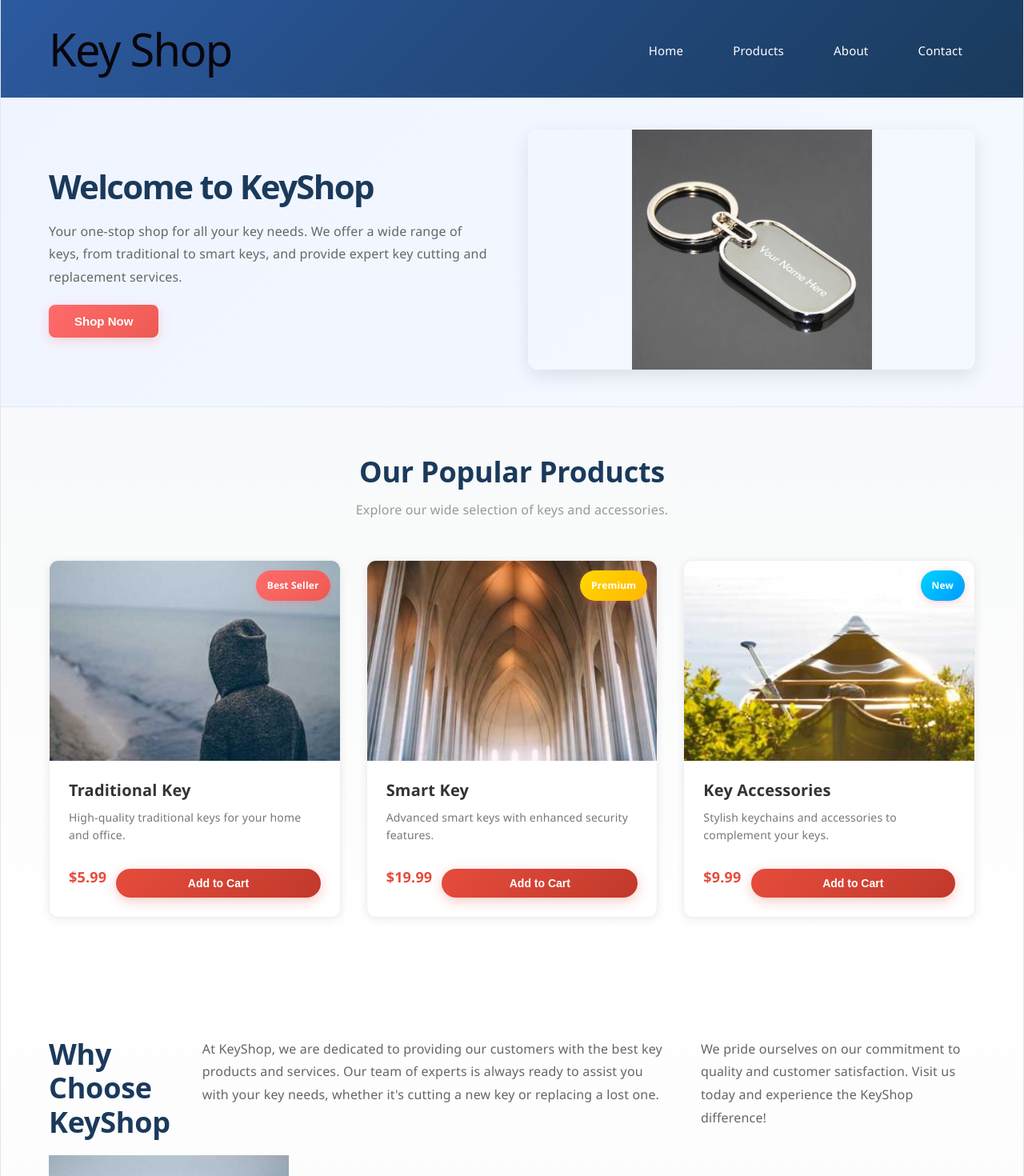
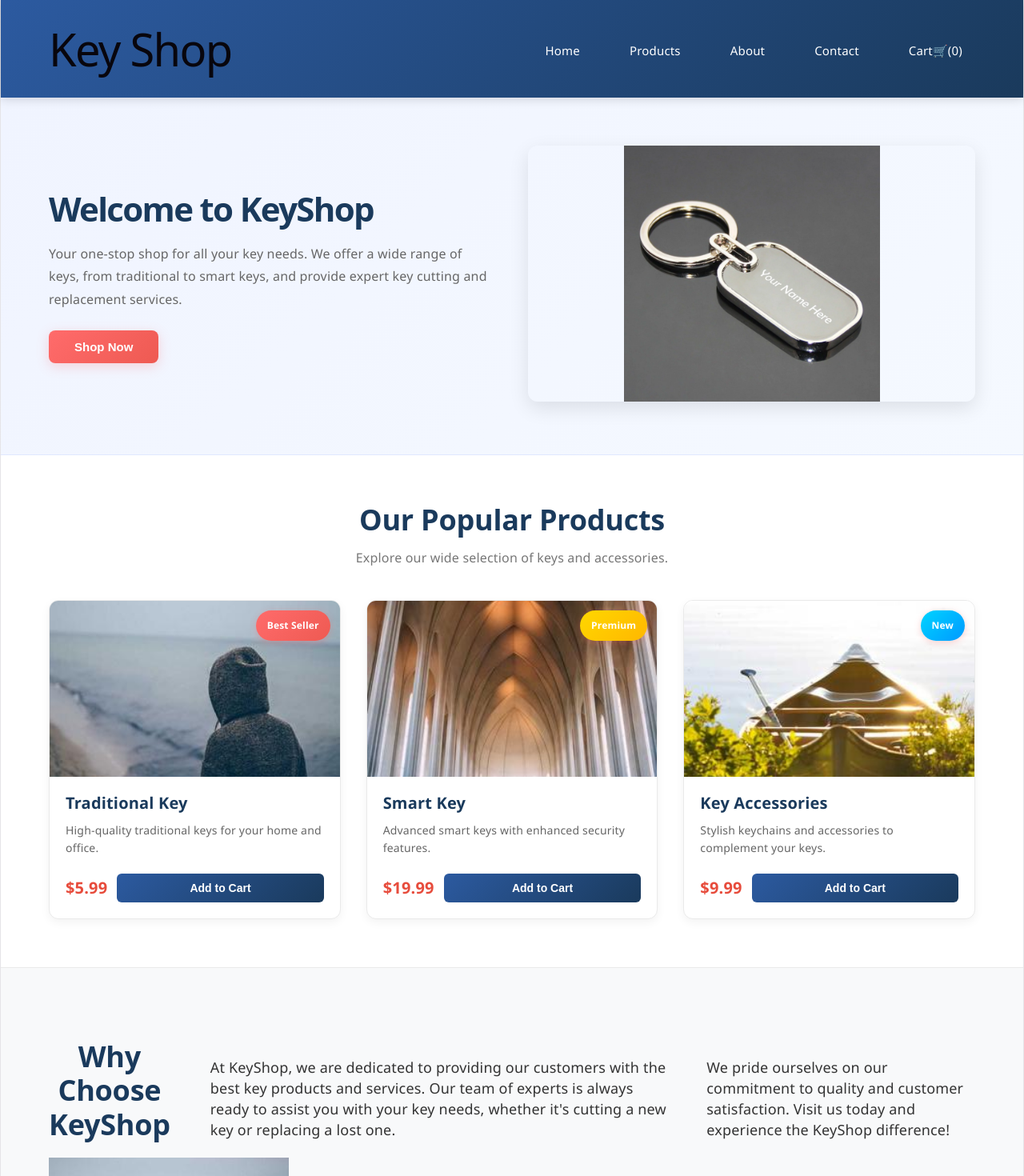
Before and after one commit to HarshRajGH/MERN_SUMMER_TERM, a React (Vite) app in the folder keyShop/: page / in a window 1280 px wide. Shown: the top 1470 px of the page at 80% size. Built offline with nearby package versions, Linux system fonts and the light colour scheme.

Commit message:
added Cart Function
updated home with cart function.

```diff
--- a/keyShop/src/App.css
+++ b/keyShop/src/App.css
@@ -1,48 +1,38 @@
+/* ===== GLOBAL RESET ===== */
 * {
     margin: 0;
     padding: 0;
     box-sizing: border-box;
 }
 
-html, body, #root {
-    margin: 0;
-    padding: 0;
-    min-height: 100%;
+html, body {
+    height: 100%;
     font-family: 'Segoe UI', Tahoma, Geneva, Verdana, sans-serif;
+    background-color: #f8f9fa;
+    color: #333333;
 }
 
-body {
-    min-height: 100vh;
-    background-color: #f8f9fa;
-}
-
-#root {
-    min-height: 100vh;
-    width: 100%;
-    overflow-x: hidden;
-}
-
-.App {
+#root, .App {
     display: flex;
     flex-direction: column;
     min-height: 100vh;
     width: 100%;
-    overflow-x: hidden;
 }
 
-/* ===== HEADER ===== */
+/* ===== HEADER (STICKY) ===== */
 header {
+    position: sticky;
+    top: 0;
+    left: 0;
+    width: 100%;
+    z-index: 1000;
     background: linear-gradient(135deg, #2c5aa0 0%, #1a3a5c 100%);
     color: #ffffff;
     padding: 16px 60px;
-    text-align: left;
     display: flex;
     justify-content: space-between;
     align-items: center;
     gap: 40px;
-    box-sizing: border-box;
-    width: 100%;
-    max-width: 100%;
     box-shadow: 0 2px 12px rgba(0, 0, 0, 0.15);
     font-weight: 600;
     font-size: 24px;
@@ -50,17 +40,12 @@ header {
 
 nav ul {
     list-style: none;
-    padding: 0;
     display: flex;
     gap: 30px;
 }
 
-nav ul li {
-    display: inline-block;
-}
-
 nav ul li a {
-    color: #fff;
+    color: #ffffff;
     text-decoration: none;
     font-size: 15px;
     font-weight: 500;
@@ -68,6 +53,10 @@ nav ul li a {
     padding: 8px 16px;
     border-radius: 6px;
     position: relative;
+}
+
+nav ul li a:hover {
+    background-color: rgba(255, 255, 255, 0.1);
 }
 
 nav ul li a::after {
@@ -83,24 +72,9 @@ nav ul li a::after {
     transition: transform 0.3s ease;
 }
 
-nav ul li a:hover {
-    background-color: rgba(255, 255, 255, 0.1);
-}
-
 nav ul li a:hover::after {
     transform: scaleX(1);
     transform-origin: left;
-}
-
-/* ===== FOOTER ===== */
-footer {
-    margin-top: auto;
-    background: linear-gradient(135deg, #1a2332 0%, #2c3e50 100%);
-    color: #fff;
-    text-align: center;
-    padding: 30px;
-    box-shadow: 0 -2px 12px rgba(0, 0, 0, 0.15);
-    font-size: 14px;
 }
 
 /* ===== HERO SECTION ===== */
@@ -108,7 +82,7 @@ footer {
     display: flex;
     justify-content: space-between;
     align-items: center;
-    padding: 40px 60px;
+    padding: 60px 60px;
     gap: 40px;
     background: linear-gradient(135deg, #f0f4ff 0%, #f5f9ff 100%);
     border-bottom: 1px solid #e0e8ff;
@@ -117,28 +91,6 @@ footer {
 .herotext {
     width: 50%;
     animation: slideInLeft 0.6s ease-out;
-}
-
-@keyframes slideInLeft {
-    from {
-        opacity: 0;
-        transform: translateX(-30px);
-    }
-    to {
-        opacity: 1;
-        transform: translateX(0);
-    }
-}
-
-@keyframes slideInRight {
-    from {
-        opacity: 0;
-        transform: translateX(30px);
-    }
-    to {
-        opacity: 1;
-        transform: translateX(0);
-    }
 }
 
 .herotext h1 {
@@ -152,16 +104,15 @@ footer {
 .herotext p {
     font-size: 16px;
     line-height: 1.8;
-    margin-bottom: 20px;
-    color: #666;
-    font-weight: 400;
+    margin-bottom: 24px;
+    color: #666666;
 }
 
 .herotext button {
     padding: 12px 32px;
     font-size: 15px;
     background: linear-gradient(135deg, #ff6b6b 0%, #ee5a52 100%);
-    color: #fff;
+    color: #ffffff;
     border: none;
     border-radius: 8px;
     cursor: pointer;
@@ -184,7 +135,7 @@ footer {
 .heroimage img {
     width: 100%;
     height: auto;
-    max-height: 300px;
+    max-height: 320px;
     object-fit: contain;
     border-radius: 12px;
     box-shadow: 0 8px 24px rgba(0, 0, 0, 0.1);
@@ -192,18 +143,18 @@ footer {
 }
 
 .heroimage img:hover {
-    transform: scale(1.03);
+    transform: scale(1.02);
     box-shadow: 0 12px 32px rgba(0, 0, 0, 0.15);
 }
 
 /* ===== PRODUCTS SECTION ===== */
 .products-section {
     padding: 60px 60px;
-    background: linear-gradient(180deg, #f8f9fa 0%, #ffffff 100%);
+    background-color: #ffffff;
 }
 
 .products-header {
-    margin-bottom: 50px;
+    margin-bottom: 40px;
     text-align: center;
 }
 
@@ -216,37 +167,36 @@ footer {
 
 .products-header p {
     font-size: 16px;
-    color: #999;
-    font-weight: 400;
+    color: #777777;
 }
 
 .productGrid {
     display: grid;
-    grid-template-columns: repeat(auto-fit, minmax(300px, 1fr));
+    grid-template-columns: repeat(auto-fit, minmax(280px, 1fr));
     gap: 32px;
 }
 
 .product-card {
-    background: #fff;
+    background: #ffffff;
     border-radius: 12px;
     overflow: hidden;
-    box-shadow: 0 2px 12px rgba(0, 0, 0, 0.08);
-    transition: all 0.4s cubic-bezier(0.23, 1, 0.320, 1);
+    box-shadow: 0 4px 12px rgba(0, 0, 0, 0.05);
+    transition: all 0.3s ease;
     display: flex;
     flex-direction: column;
     height: 100%;
-    border: 1px solid #f0f0f0;
+    border: 1px solid #eaeaea;
 }
 
 .product-card:hover {
-    transform: translateY(-8px);
-    box-shadow: 0 12px 32px rgba(0, 0, 0, 0.15);
+    transform: translateY(-6px);
+    box-shadow: 0 12px 24px rgba(0, 0, 0, 0.12);
 }
 
 .product-image {
     position: relative;
     width: 100%;
-    height: 250px;
+    height: 220px;
     overflow: hidden;
     background: #f8f9fa;
 }
@@ -259,7 +209,7 @@ footer {
 }
 
 .product-card:hover .product-image img {
-    transform: scale(1.08);
+    transform: scale(1.05);
 }
 
 .badge {
@@ -273,6 +223,7 @@ footer {
     font-size: 12px;
     font-weight: 600;
     box-shadow: 0 2px 8px rgba(255, 107, 107, 0.3);
+    z-index: 10;
 }
 
 .badge-premium {
@@ -284,14 +235,14 @@ footer {
 }
 
 .product-content {
-    padding: 24px;
+    padding: 20px;
     display: flex;
     flex-direction: column;
     flex-grow: 1;
 }
 
 .product-content h3 {
-    font-size: 18px;
+    font-size: 20px;
     color: #1a3a5c;
     margin-bottom: 10px;
     font-weight: 600;
@@ -299,9 +250,9 @@ footer {
 
 .product-content p {
     font-size: 14px;
-    color: #999;
+    color: #666666;
     line-height: 1.6;
-    margin-bottom: 16px;
+    margin-bottom: 20px;
     flex-grow: 1;
 }
 
@@ -310,17 +261,18 @@ footer {
     justify-content: space-between;
     align-items: center;
     gap: 12px;
+    margin-top: auto;
 }
 
 .price {
     font-size: 20px;
-    color: #ff6b6b;
+    color: #e74c3c;
     font-weight: 700;
 }
 
 .add-btn {
     flex: 1;
-    padding: 10px 16px;
+    padding: 10px 20px;
     background: linear-gradient(135deg, #2c5aa0 0%, #1a3a5c 100%);
     color: white;
     border: none;
@@ -329,28 +281,88 @@ footer {
     font-weight: 600;
     cursor: pointer;
     transition: all 0.3s ease;
-    box-shadow: 0 2px 8px rgba(44, 90, 160, 0.2);
 }
 
 .add-btn:hover {
     background: linear-gradient(135deg, #1a3a5c 0%, #0f2436 100%);
-    transform: translateY(-2px);
-    box-shadow: 0 4px 12px rgba(44, 90, 160, 0.3);
+    transform: translateY(-1px);
+    box-shadow: 0 4px 12px rgba(44, 90, 160, 0.2);
+}
+
+/* ===== ABOUT US SECTION ===== */
+.about-section {
+    padding: 60px 60px;
+    background-color: #f8f9fa;
+    border-top: 1px solid #eaeaea;
+}
+
+.about-section h2 {
+    font-size: 36px;
+    color: #1a3a5c;
+    margin-bottom: 20px;
+    font-weight: 700;
+    text-align: center;
+}
+
+.about-content {
+    display: flex;
+    flex-direction: row;
+    align-items: center;
+    gap: 50px;
+    margin-top: 30px;
+}
+
+.about-text {
+    flex: 1;
+}
+
+.about-text p {
+    font-size: 16px;
+    color: #555555;
+    line-height: 1.8;
+}
+
+.about-content img {
+    width: 45%;
+    max-height: 350px;
+    object-fit: cover;
+    border-radius: 12px;
+    box-shadow: 0 8px 24px rgba(0, 0, 0, 0.08);
+    transition: all 0.3s ease;
+}
+
+.about-content img:hover {
+    transform: translateY(-4px);
+    box-shadow: 0 12px 30px rgba(0, 0, 0, 0.15);
+}
+
+/* ===== FOOTER ===== */
+footer {
+    margin-top: auto;
+    background: linear-gradient(135deg, #1a2332 0%, #2c3e50 100%);
+    color: #ffffff;
+    text-align: center;
+    padding: 30px;
+    box-shadow: 0 -2px 12px rgba(0, 0, 0, 0.15);
+    font-size: 14px;
+}
+
+/* ===== ANIMATIONS ===== */
+@keyframes slideInLeft {
+    from { opacity: 0; transform: translateX(-30px); }
+    to { opacity: 1; transform: translateX(0); }
+}
+
+@keyframes slideInRight {
+    from { opacity: 0; transform: translateX(30px); }
+    to { opacity: 1; transform: translateX(0); }
 }
 
 /* ===== RESPONSIVE DESIGN ===== */
 @media (max-width: 1024px) {
-    header {
-        padding: 16px 40px;
-    }
-
-    .hero {
-        padding: 35px 40px;
-        gap: 30px;
-    }
-
-    .products-section {
-        padding: 40px 40px;
+    header, .hero, .products-section, .about-section {
+        padding-left: 40px;
+        padding-right: 40px;
     }
 }
 
@@ -358,9 +370,8 @@ footer {
     header {
         flex-direction: column;
         text-align: center;
-        gap: 20px;
+        gap: 16px;
         padding: 16px 20px;
-        font-size: 20px;
     }
 
     nav ul {
@@ -369,127 +380,22 @@ footer {
         flex-wrap: wrap;
     }
 
-    nav ul li a {
-        font-size: 14px;
-        padding: 6px 12px;
+    .hero {
+        flex-direction: column;
+        padding: 40px 20px;
+        text-align: center;
     }
 
-    .hero {
-        flex-direction: column;
-        padding: 25px 20px;
-        gap: 25px;
-    }
-
-    .herotext {
+    .herotext, .heroimage {
         width: 100%;
     }
 
-    .herotext h1 {
-        font-size: 32px;
+    .about-content {
+        flex-direction: column;
+        gap: 30px;
     }
 
-    .herotext p {
-        font-size: 15px;
-    }
-
-    .heroimage {
+    .about-content img {
         width: 100%;
     }
-
-    .products-section {
-        padding: 30px 20px;
-    }
-
-    .products-header h2 {
-        font-size: 28px;
-    }
-
-    .productGrid {
-        grid-template-columns: 1fr;
-        gap: 20px;
-    }
-
-    .product-image {
-        height: 200px;
-    }
 }
-
-.product-card h3{
-    font-size:20px;
-    margin:0 0 10px;
-    color:#333;
-    font-weight: 600;
-}
-.product-card p{
-    font-size:14px;
-    color:#777;
-    margin:0 0 15px;
-}
-.product-card .price{
-    font-size:18px;
-    color:#e74c3c;
-    font-weight: 700;
-}
-.product-card button{
-    margin-top:15px;
-    padding:10px 20px;
-    font-size:14px;
-    background: linear-gradient(135deg, #e74c3c 0%, #c0392b 100%);
-    color:#fff;
-    border:none;
-    border-radius:30px;
-    cursor:pointer;
-    font-weight: 600;
-    transition: all 0.3s ease;
-    box-shadow: 0 4px 15px rgba(231, 76, 60, 0.3);
-}
-.product-card button:hover{
-    background: linear-gradient(135deg, #e55c4d 0%, #ed6f64 100%);
-    transform: translateY(-2px);
-    box-shadow: 0 6px 20px rgba(231, 76, 60, 0.4);
-}
-.imageBox{
-    width:100%;
-    height: 200px;
-    background-color: #f0f0f0;
-    border-radius:10px;
-    display:flex;
-    justify-content: center;
-    align-items: center;
-    color:#777;
-    font-size:14px;
-}
-
-/*About Us Section*/
-.about-section{
-    padding: 60px 60px;
-    background: linear-gradient(180deg, #ffffff 0%, #f8f9fa 100%);
-}
-.about-section h2{
-    font-size:36px;
-    color:#1a3a5c;
-    margin-bottom: 20px;
-    font-weight: 700;
-}
-.about-section p{
-    font-size:16px;
-    color:#666;
-    line-height:1.8;
-    font-weight: 400;
-}
-.about-section .about-content{
-    display:flex;
-    flex-direction: row;
-    gap: 40px;
-    margin-top: 30px;
-}
-.about-section .about-content img{
-    width: 50%;
-    border-radius: 12px;
-    box-shadow: 0 8px 24px rgba(0, 0, 0, 0.1);
-    transition: all 0.3s ease;
-}
-.about-section .about-content img:hover{
-    transform: translateY(-5px);
-    box-shadow: 0 12px 30px rgba(0, 0, 0, 0.2);
-}
--- a/keyShop/src/App.jsx
+++ b/keyShop/src/App.jsx
@@ -1,4 +1,5 @@
 import {BrowserRouter, Routes, Route} from 'react-router-dom'
+import { useState } from 'react'
 import Header from './component/header'
 import Footer from './component/footer'
 import Home from './pages/Home'
@@ -8,13 +9,18 @@ import Contact from './pages/Contact'
 import './App.css'
 
 function App() {
+
+    const[cartCount, setCartCount] = useState(0);
+    function addToCart() {
+        setCartCount(cartCount + 1);
+    }
     return (
         <BrowserRouter>
             <div className="App">
-                <Header />
+                <Header cartCount={cartCount} />
                 <main>
                 <Routes>
-                    <Route path="/" element={<Home />} />
+                    <Route path="/" element={<Home addToCart={addToCart} />} />
                     <Route path="/products" element={<Products />} />
                     <Route path="/about" element={<About />} />
                     <Route path="/contact" element={<Contact />} />
--- a/keyShop/src/component/header.jsx
+++ b/keyShop/src/component/header.jsx
@@ -1,5 +1,5 @@
 import {Link} from 'react-router-dom';
-function Header() {
+function Header({cartCount}) {
     return (
         <header>
             <h1>Key Shop</h1>
@@ -9,6 +9,7 @@ function Header() {
                     <li><Link to="/products">Products</Link></li>
                     <li><Link to="/about">About</Link></li>
                     <li><Link to="/contact">Contact</Link></li>
+                    <li><Link to="/cart">Cart🛒({cartCount})</Link></li>
                 </ul>
             </nav>
         </header>
--- a/keyShop/src/pages/Home.jsx
+++ b/keyShop/src/pages/Home.jsx
@@ -1,5 +1,5 @@
 import {useState} from 'react';
-function Home() {
+function Home({addToCart}) {
     const [counter, setCounter] = useState(0);
     const [btnText, setBtnText] = useState("Shop Now");
     return (
@@ -36,7 +36,7 @@ function Home() {
                             <p>High-quality traditional keys for your home and office.</p>
                             <div className="product-footer">
                                 <strong className="price">$5.99</strong>
-                                <button className="add-btn">Add to Cart</button>
+                                <button className="add-btn" onClick={addToCart}>Add to Cart</button>
                             </div>
                         </div>
                     </div>
@@ -50,7 +50,7 @@ function Home() {
                             <p>Advanced smart keys with enhanced security features.</p>
                             <div className="product-footer">
                                 <strong className="price">$19.99</strong>
-                                <button className="add-btn">Add to Cart</button>
+                                <button className="add-btn" onClick={addToCart}>Add to Cart</button>
                             </div>
                         </div>
                     </div>
@@ -64,7 +64,7 @@ function Home() {
                             <p>Stylish keychains and accessories to complement your keys.</p>
                             <div className="product-footer">
                                 <strong className="price">$9.99</strong>
-                                <button className="add-btn">Add to Cart</button>
+                                <button className="add-btn" onClick={addToCart}>Add to Cart</button>
                             </div>
                         </div>
                     </div>
```
